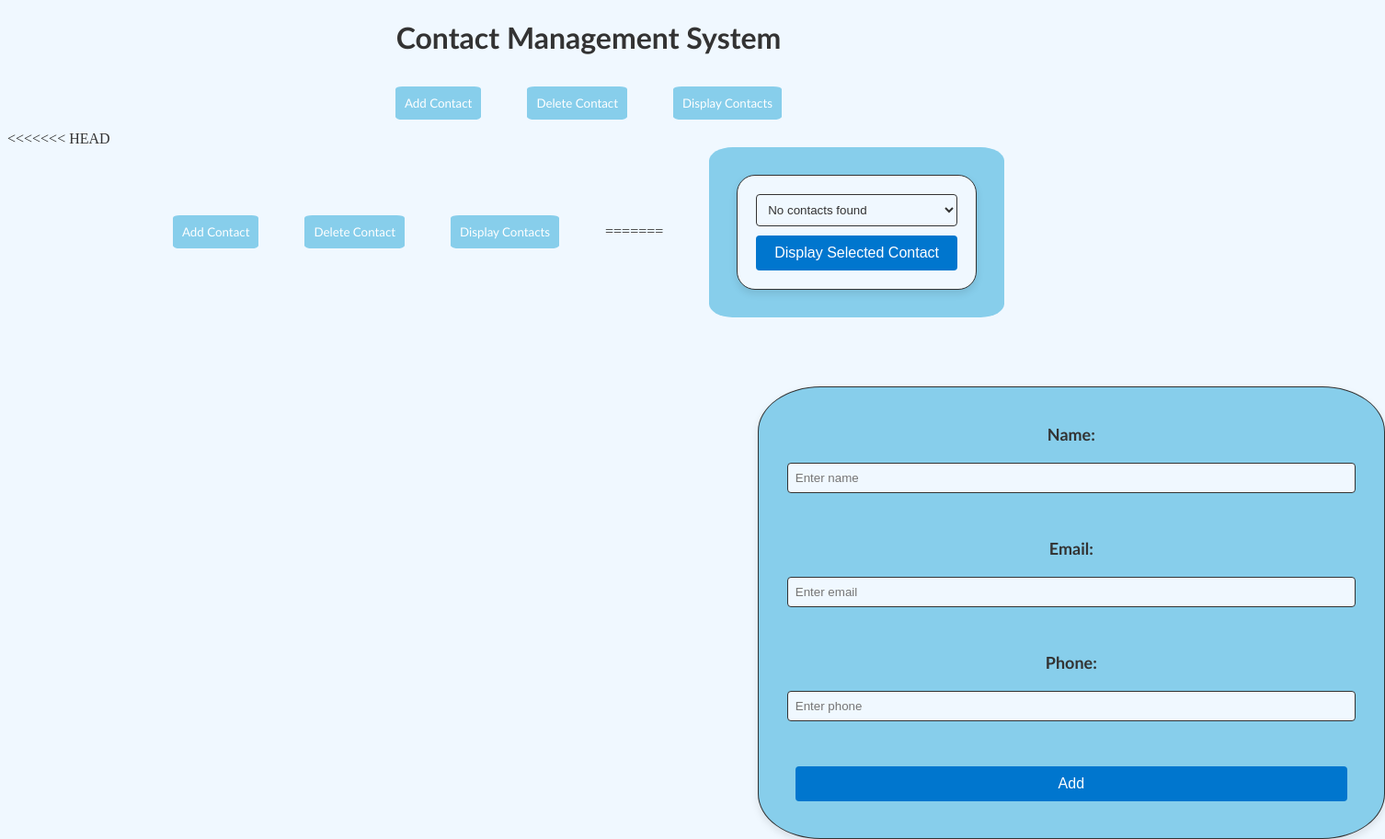
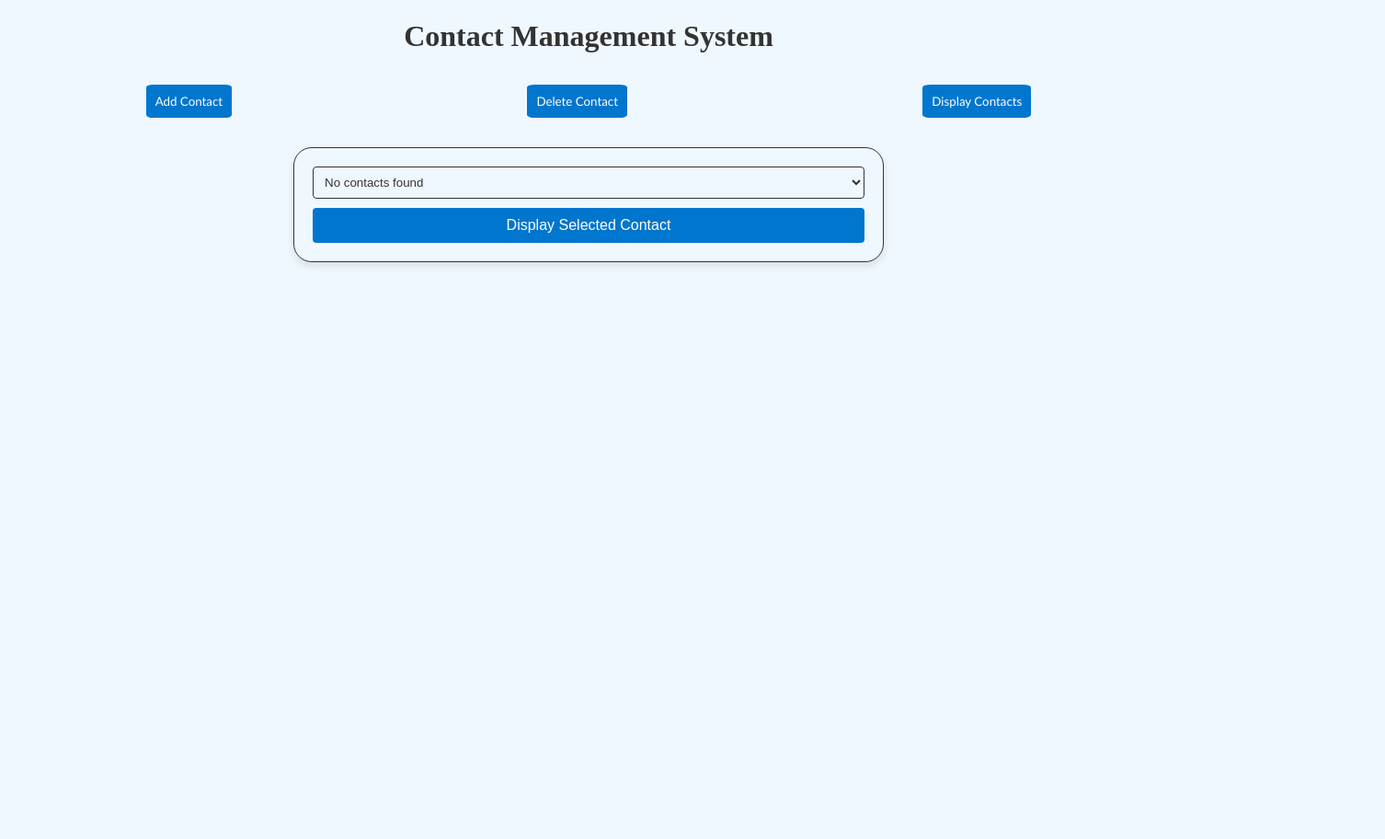
Before and after one commit to Nikhil-Pulluri/Contact-Management-System, a plain HTML site: page project1.html in a window 1280 px wide. Both pictures are taken after a click on the button "Display Contacts". Shown: the whole page at 92% size, 1506 px wide, since content can reach past the window. After the commit the page ends 800 px from the top, so only its background shows below. Drawn offline with Linux system fonts and the light colour scheme.

Commit message:
corrected version

```diff
--- a/project1.html
+++ b/project1.html
@@ -95,9 +95,8 @@ h1 {
     background-color: #005b9f; /* Lighter blue on hover */
 }
 
-/* Enhance delete form */
 .delete {
-    background-color: #0076CE; /* Dark blue background color */
+    background-color: #0076CE;
     padding: 10px;
     border-radius: 8px;
     margin-bottom: 20px;
@@ -105,23 +104,21 @@ h1 {
 
 .delete label {
     font-size: 18px;
-    color: #fff; /* White label text color */
+    color: #fff;
 }
-
-/* Enhance display form */
 #displayContactDropdown select {
     width: 100%;
     padding: 8px;
     margin-bottom: 10px;
-    border: 1px solid #333; /* Dark select border color */
+    border: 1px solid #333;
     border-radius: 4px;
-    background-color: #f0f8ff; /* Light blue select background color */
-    color: #333; /* Dark select text color */
+    background-color: #f0f8ff;
+    color: #333;
 }
 
 #displayContactDropdown button {
-    background-color: #0076CE; /* Dark blue button background color */
-    color: #fff; /* White button text color */
+    background-color: #0076CE;
+    color: #fff;
     padding: 10px 20px;
     border: none;
     border-radius: 4px;
@@ -133,78 +130,18 @@ h1 {
 }
 
 #displayContactDropdown button:hover {
-    background-color: #005b9f; /* Lighter blue on hover */
+    background-color: #005b9f;
 }
-
-h1{
-    text-align: center;
-}
-
-.buttons{
-    display: flex;
-    flex-direction: row;
-    flex-wrap: wrap;
-    justify-content: center;
-    gap: 50px;
-}
-
-.buttons>*{
-    font-family: 'Gill Sans', 'Gill Sans MT', Calibri, 'Trebuchet MS', sans-serif;
-    border: 5px transparent;
-    background-color: skyblue;
-    border-radius: 8%;
-    padding: 10px;
-}
-
-#addContactForm {
-   align-items: center;
-    background-color: skyblue;
-    position: absolute;
-    top: 50%;
-    display: inline-flex;
-    flex-direction: column;
-    align-items: center;
-    /* justify-content: center; */
-    border-radius: 10%;
-
-    gap: 10px;
-
-    margin-left: 38%;
-    padding: 40px;
-    font-family: 'Gill Sans', 'Gill Sans MT', Calibri, 'Trebuchet MS', sans-serif;
-    font-weight: bold;
-}
-
-
 </style>
 </head>
 <body>
 
-<h1 style="font-family: 'Gill Sans', 'Gill Sans MT', Calibri, 'Trebuchet MS', sans-serif;">Contact Management System</h1>
+<h1>Contact Management System</h1>
 
 <div class="buttons">
     <button onclick="toggleForm('add')">Add Contact</button>
     <button onclick="toggleForm('delete')">Delete Contact</button>
     <button onclick="toggleForm('display')">Display Contacts</button>
-</div>
-
-<<<<<<< HEAD
-<div class="buttons">
-    <button onclick="toggleForm('add')">Add Contact</button>
-    <button onclick="toggleForm('delete')">Delete Contact</button>
-    <button onclick="toggleForm('display')">Display Contacts</button>
-=======
-
-<div id="addContactForm">
-    <label for="name">Name</label>
-    <input type="text" id="name" placeholder="Enter name"><br>
-    <label for="email">Email</label>
-    <input type="email" id="email" placeholder="Enter email"><br>
-    <label for="phone">Phone</label>
-    <input type="text" id="phone" placeholder="Enter phone" style="border: 5px transparent; border-radius: 0.5%;"><br>
-    <button onclick="addContact()">Add</button>
-
->>>>>>> e956f1daaf3a7c87e107db3d8ec41074c8ffcaa9
 </div>
 
 <div class="container1">
```
